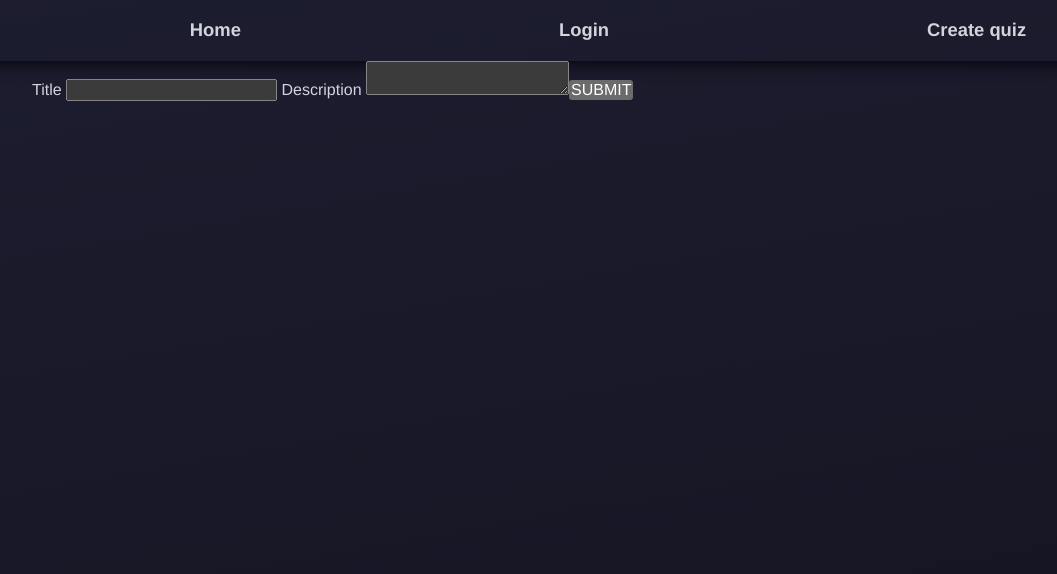
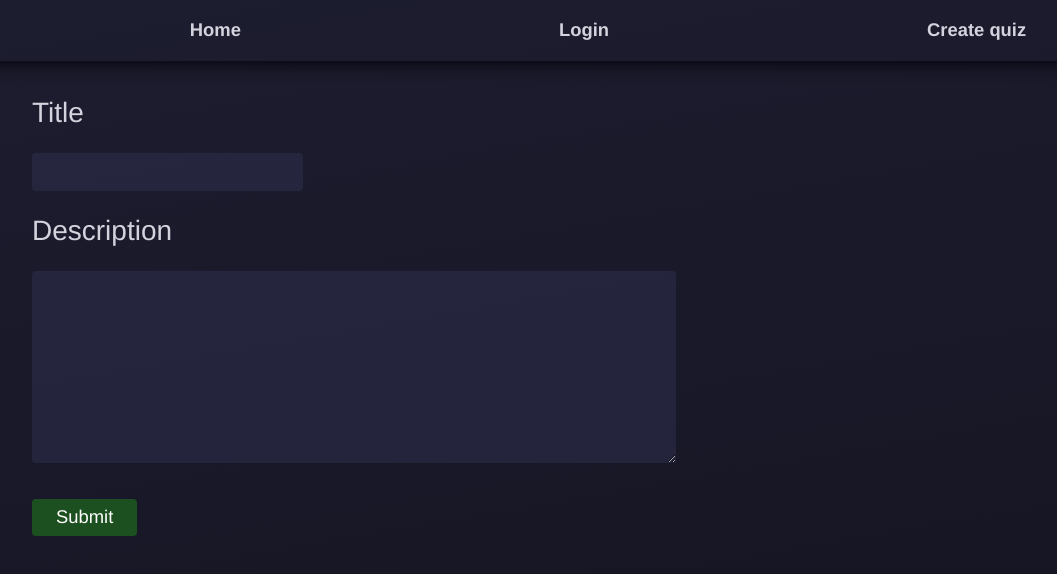
Before and after one commit to Catalina-Hasnas/Quiz-App, a Next.js app: page /edit_quiz in a window 1280 px wide. Shown: the top 574 px of the page, without its empty margins (32-1089 px from the left). Built offline with nearby package versions, Linux system fonts and the light colour scheme.

Commit message:
Create styling for form items

```diff
--- a/src/pages/edit_quiz/index.tsx
+++ b/src/pages/edit_quiz/index.tsx
@@ -33,17 +33,36 @@ const CreateQuiz = () => {
   };
 
   return (
-    <form onSubmit={(event) => handleSubmit(event)}>
-      <label htmlFor="title"> Title </label>
-      <input name="title" id="title" type="text" ref={titleInputRef} required />
-      <label htmlFor="title"> Description </label>
+    <form
+      className="flex direction-column font-size-m m-y-2"
+      onSubmit={(event) => handleSubmit(event)}
+    >
+      <label className="font-size-l" htmlFor="title">
+        Title
+      </label>
+      <input
+        className="align-self-baseline"
+        name="title"
+        id="title"
+        type="text"
+        ref={titleInputRef}
+        required
+      />
+      <label className="font-size-l" htmlFor="title">
+        Description
+      </label>
       <textarea
         name="description"
         id="description"
         ref={descriptionInputRef}
         required
       />
-      <button type="submit"> SUBMIT </button>
+      <button
+        className="align-self-baseline line-height-2 p-x-2 m-y-2 btn submit"
+        type="submit"
+      >
+        Submit
+      </button>
     </form>
   );
 };
--- a/src/styles/createquiz.css
+++ b/src/styles/createquiz.css
@@ -5,8 +5,8 @@
 
 .sidebar-item {
   cursor: pointer;
-  border: .35rem solid var(--surface4);
-  border-radius: .25rem;
+  border: 0.35rem solid var(--surface4);
+  border-radius: var(--border-radius);
   overflow: hidden;
   white-space: nowrap;
   text-overflow: ellipsis;
--- a/src/styles/globals.css
+++ b/src/styles/globals.css
@@ -1,19 +1,19 @@
 /* ? https://github.com/necolas/normalize.css */
 /* ? small CSS file that provides better cross-browser consistency in the default styling of HTML elements. */
-@import 'normalize.css';
+@import "normalize.css";
 
-@import 'navigation.css';
-@import 'typography.css';
-@import 'utilities.css';
-@import 'colors.css';
-@import 'createquiz.css';
+@import "navigation.css";
+@import "typography.css";
+@import "utilities.css";
+@import "colors.css";
+@import "createquiz.css";
 
-@import url('https://unpkg.com/css.gg@2.0.0/icons/css/search.css');
-@import 'icons/gg-menu-left-alt.css';
+@import url("https://unpkg.com/css.gg@2.0.0/icons/css/search.css");
+@import "icons/gg-menu-left-alt.css";
 
 :root {
   --max-width: 85rem;
-  --base-spacing: .75rem;
+  --base-spacing: 0.75rem;
 
   --container-width: min(90%, var(--max-width));
 
@@ -25,22 +25,21 @@
   --accent-saturation: 100%;
   --accent-lightness: 45%;
 
-  --brand: hsl(
-    var(--brand-hue)
-    var(--brand-saturation)
-    var(--brand-lightness)
-  );
+  --brand: hsl(var(--brand-hue) var(--brand-saturation) var(--brand-lightness));
 
-  --accent-hsl: var(--accent-hue) var(--accent-saturation) var(--accent-lightness);
-  --accent: hsl(
-    var(--accent-hsl)
-  );
+  --accent-hsl: var(--accent-hue) var(--accent-saturation)
+    var(--accent-lightness);
+  --accent: hsl(var(--accent-hsl));
 
+  --surface1-hsl: var(--brand-hue) 25% 10%;
   --surface2-hsl: var(--brand-hue) 25% 15%;
-  --surface1: hsl(var(--brand-hue) 25% 10%);
+  --surface3-hsl: var(--brand-hue) 20% 20%;
+  --surface4-hsl: var(--brand-hue) 25% 25%;
+
+  --surface1: hsl(var(--surface1-hsl));
   --surface2: hsl(var(--surface2-hsl));
-  --surface3: hsl(var(--brand-hue) 20% 20%);
-  --surface4: hsl(var(--brand-hue) 25% 25%);
+  --surface3: hsl(var(--surface3-hsl));
+  --surface4: hsl(var(--surface4-hsl));
 
   --text1: hsl(var(--brand-hue) 15% 85%);
   --text2: hsl(var(--brand-hue) 5% 65%);
@@ -49,31 +48,25 @@
   --saturation: var(--brand-saturation);
 
   --info-hue: 203;
-  --info-hsl: var(--info-hue)
-      var(--saturation)
-      var(--lightness);
+  --info-hsl: var(--info-hue) var(--saturation) var(--lightness);
   --info: hsl(var(--info-hsl));
 
   --success-hue: 120;
-  --success-hsl: var(--success-hue)
-      var(--saturation)
-      var(--lightness);
+  --success-hsl: var(--success-hue) var(--saturation) var(--lightness);
   --success: hsl(var(--success-hsl));
 
   --warning-hue: 40;
-  --warning-hsl: var(--warning-hue)
-      var(--saturation)
-      var(--lightness);
+  --warning-hsl: var(--warning-hue) var(--saturation) var(--lightness);
   --warning: hsl(var(--warning-hsl));
 
   --failure-hue: 2;
-  --failure-hsl: var(--failure-hue)
-      var(--saturation)
-      var(--lightness);
+  --failure-hsl: var(--failure-hue) var(--saturation) var(--lightness);
   --failure: hsl(var(--failure-hsl));
 
   --surface-shadow: var(--brand-hue) 50% 3%;
-  --shadow-strength: .2;
+  --shadow-strength: 0.2;
+
+  --border-radius: 0.25rem;
 }
 
 * {
@@ -90,11 +83,7 @@ html {
 
 body {
   color: var(--text1);
-  background: linear-gradient(
-      170deg,
-      transparent,
-      var(--surface1)
-    )
+  background: linear-gradient(170deg, transparent, var(--surface1))
     var(--surface2);
   background-repeat: no-repeat;
   background-attachment: fixed;
@@ -111,7 +100,6 @@ a {
   text-decoration: none;
 }
 
-
 /*******************************/
 /*         UTILITIES           */
 /*******************************/
@@ -119,7 +107,7 @@ a {
 .btn {
   cursor: pointer;
   border: none;
-  border-radius: .25rem;
+  border-radius: var(--border-radius);
 }
 
 .btn.submit {
@@ -142,9 +130,6 @@ a:hover,
 a:focus {
   text-decoration: underline;
 }
-
-
-
 
 /*******************************/
 /*         SEARCH FIELD        */
@@ -191,7 +176,55 @@ nav {
   min-height: 100dvh;
   display: grid;
   grid-template:
-    'header'
-    'main';
+    "header"
+    "main";
   grid-template-rows: auto 1fr;
 }
+
+/*******************************/
+/*         FORMS               */
+/*******************************/
+
+input,
+select,
+textarea {
+  padding-inline: var(--base-spacing);
+  padding-block: calc(var(--base-spacing) / 2);
+  border-color: transparent;
+  border-radius: var(--border-radius);
+  background-color: hsl(var(--surface4-hsl) / 0.5);
+}
+
+input:focus-visible,
+select:focus-visible,
+textarea:focus-visible {
+  outline: solid var(--accent);
+  outline-width: 0.1rem;
+  background-color: hsl(var(--surface4-hsl));
+}
+
+.options {
+  grid-template-columns: min-content minmax(100px, auto);
+  grid-auto-rows: minmax(2.5rem, auto);
+}
+
+.options .checkbox {
+  min-width: 1rem;
+  aspect-ratio: 1;
+  justify-self: start;
+  align-self: start;
+}
+
+.options .checkbox:checked + p {
+  background-color: hsl(var(--success-hsl) / 0.2);
+}
+
+textarea {
+  background-color: hsl(var(--surface4-hsl) / 0.5);
+  border-radius: var(--border-radius);
+  border: none;
+  max-width: 100%;
+  width: min(35em, 100%);
+  min-height: 12rem;
+  /* resize: vertical; */
+}
--- a/src/styles/typography.css
+++ b/src/styles/typography.css
@@ -20,3 +20,7 @@
 .line-height-2 {
   line-height: 2;
 }
+
+.word-break-all {
+  word-break: break-all;
+}
--- a/src/styles/utilities.css
+++ b/src/styles/utilities.css
@@ -1,7 +1,12 @@
-
 /*******************************/
 /*         UTILITIES           */
 /*******************************/
+
+/* Grid */
+.grid {
+  display: grid;
+  gap: var(--gap, var(--base-spacing));
+}
 
 /* Flex */
 .flex {
@@ -46,20 +51,20 @@
 }
 /* Spacing */
 
-.m-y-2 {
-  margin-block: calc(var(--base-spacing) * 2);
+.m-05 {
+  margin: calc(var(--base-spacing) / 2);
 }
 
 .m-1 {
   margin: var(--base-spacing);
 }
 
+.m-y-2 {
+  margin-block: calc(var(--base-spacing) * 2);
+}
+
 .m-2 {
   margin: calc(var(--base-spacing) * 2);
-}
-
-.p-x-2 {
-  padding-inline: calc(var(--base-spacing) * 2);
 }
 
 .p-1 {
@@ -70,8 +75,16 @@
   padding: calc(var(--base-spacing) * 2);
 }
 
+.p-x-2 {
+  padding-inline: calc(var(--base-spacing) * 2);
+}
+
 .gap-0 {
   --gap: 0;
+}
+
+.gap-1 {
+  --gap: var(--base-spacing);
 }
 
 .gap-2 {
@@ -79,7 +92,7 @@
 }
 
 .gap-3 {
-  --gap: calc(var(--base-spacing) * 2);
+  --gap: calc(var(--base-spacing) * 3);
 }
 
 /* Lists */
```
Also changed, not shown: src/components/CreateQuiz/Forms/OptionForm.tsx (+23 -7 lines).
